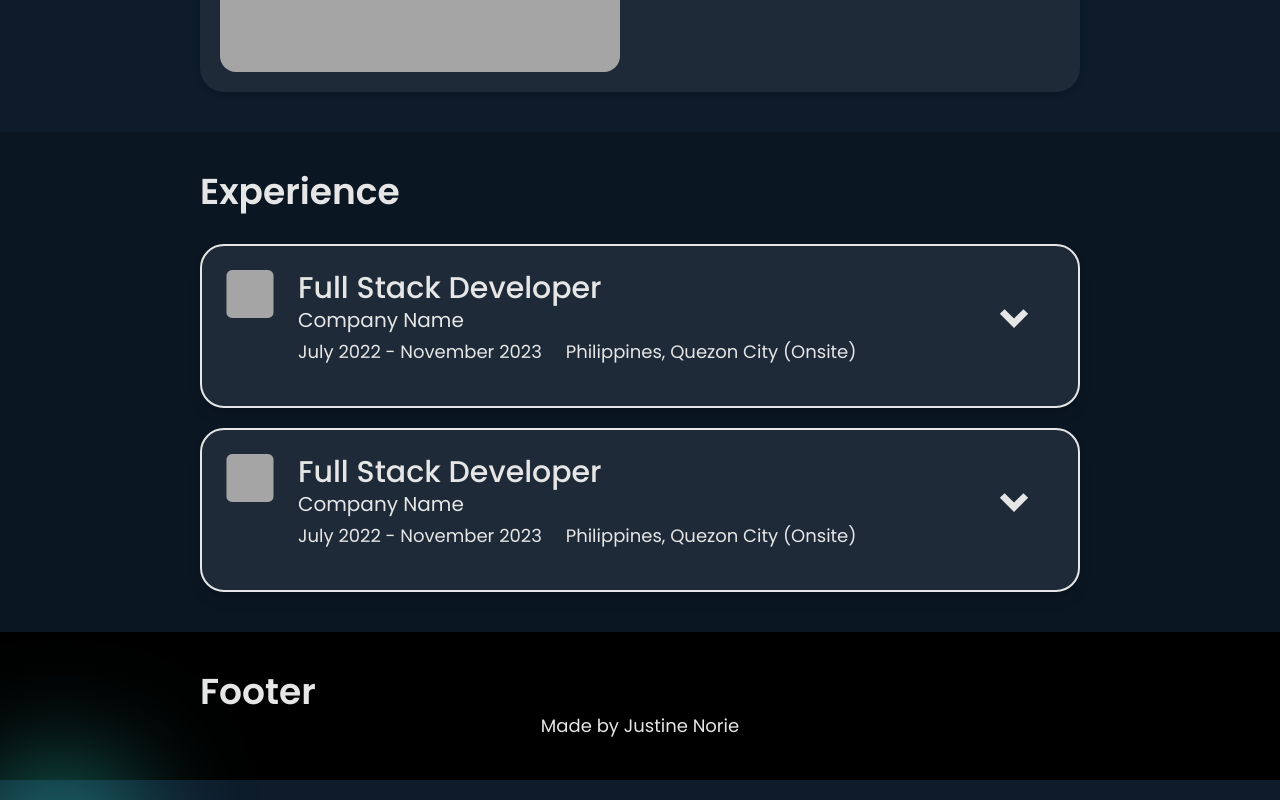
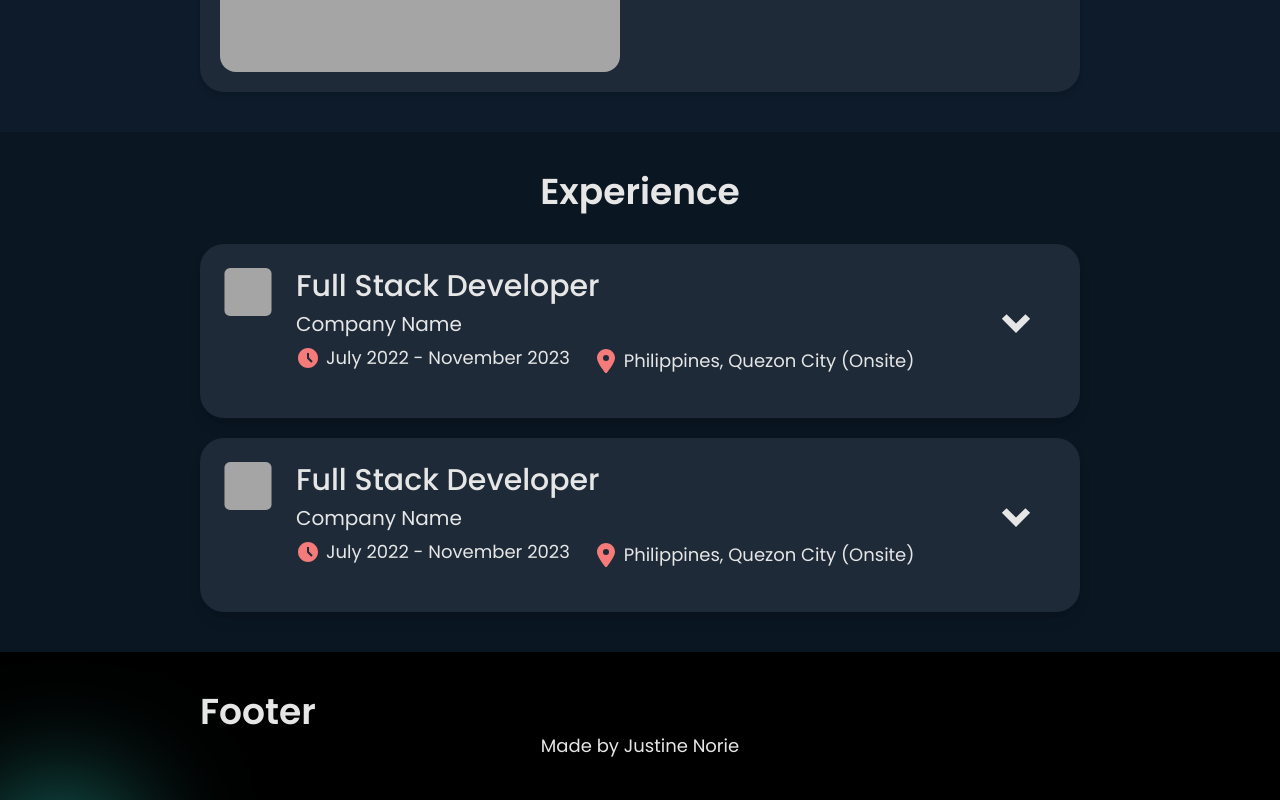
Before and after one commit to justinenorie/personal-portfolio, a React (Vite) app: page / in a window 1280 px wide. Shown: the part 2936-3736 px from the top of the page. Built offline with nearby package versions, Linux system fonts and the light colour scheme.

Commit message:
Added scroll animation to Experience section and improved ExpCard layout with new icons

```diff
--- a/src/components/sections/Experience.jsx
+++ b/src/components/sections/Experience.jsx
@@ -2,15 +2,18 @@ import Typography from '../ui/Typography';
 import PropTypes from 'prop-types';
 import ExpCards from '../ui/ExpCards';
 import data from '../../lib/personals';
+import AnimatedDiv from '../../utils/AnimatedDiv';
 
 export default function Experience({ className }) {
   return (
     <section id="experiences" className={className}>
-      <Typography variant="h2" className="text-txt-light mb-8">
+      <AnimatedDiv>
+        <Typography variant="h2" className="text-txt-light text-center mb-8">
           Experience
         </Typography>
         <div className="grid gap-5">
           {data.experience.map((item, index) => (
+            <AnimatedDiv key={index}>
               <ExpCards
                 key={index}
                 position={item.position}
@@ -19,8 +22,10 @@ export default function Experience({ className }) {
                 location={item.location}
                 description={item.description}
               />
+            </AnimatedDiv>
           ))}
         </div>
+      </AnimatedDiv>
     </section>
   );
 }
--- a/src/components/ui/ExpCards.jsx
+++ b/src/components/ui/ExpCards.jsx
@@ -2,8 +2,9 @@ import { useState } from 'react';
 import { motion } from 'framer-motion';
 import PropTypes from 'prop-types';
 import Typography from './Typography';
-import { RiArrowDropDownLine } from "react-icons/ri";
-
+import { RiArrowDropDownLine } from 'react-icons/ri';
+import { MdOutlineAccessTimeFilled } from "react-icons/md";
+import { FaLocationDot } from "react-icons/fa6";
 
 const ExpCard = ({
   image,
@@ -16,19 +17,19 @@ const ExpCard = ({
   const [isOpen, setIsOpen] = useState(false);
 
   return (
-    <div className="rounded-3xl border-2 bg-cards shadow-lg border-txt-light p-6">
+    <div className="rounded-3xl content-center bg-cards shadow-lg p-6 hover:bg-cards/50">
       <div
-        className="flex justify-between items-center cursor-pointer"
-        onClick={() => setIsOpen(!isOpen)}
+        className="flex justify-between items-center self-center cursor-pointer"
+        onClick={() => setIsOpen(prevState => !prevState)}
       >
         <div className="flex gap-6">
           <img
             src={image || '/Rectangle.svg'}
             alt={`${companyName}`}
-            className="w-12 h-12"
+            className="w-12 h-12 hidden sm:block"
           />
 
-          <div>
+          <div className="grid gap-1.5">
             <Typography variant="h3" className="text-txt-light">
               {position || 'Your Position'}
             </Typography>
@@ -36,11 +37,13 @@ const ExpCard = ({
               {companyName || 'Company Name'}
             </Typography>
 
-            <div className="flex gap-6 items-center mt-1">
-              <Typography variant="small" className="text-txt-light">
+            <div className="flex-col gap-6 items-center min-[57rem]:flex min-[57rem]:flex-row">
+              <Typography variant="small" className="text-txt-light flex gap-1.5 mb-1.5">
+                <MdOutlineAccessTimeFilled className="w-6 h-6 self-center text-primary"/>
                 {duration || 'January 1995 - December 1995'}
               </Typography>
-              <Typography variant="small" className="text-txt-light">
+              <Typography variant="small" className="text-txt-light flex gap-1.5">
+                <FaLocationDot className="w-6 h-6 self-center text-primary"/>
                 {location || 'Company Location'}
               </Typography>
             </div>
@@ -51,14 +54,7 @@ const ExpCard = ({
           animate={{ rotate: isOpen ? 180 : 0 }}
           transition={{ duration: 0.3 }}
         >
-          <RiArrowDropDownLine
-            className="text-txt-light w-20 h-20"
-          />
-          {/* <img
-            src={image || '/Rectangle.svg'}
-            alt={`${companyName}`}
-            className="w-12 h-12"
-          /> */}
+          <RiArrowDropDownLine className="text-txt-light w-20 h-20" />
         </motion.div>
       </div>
 
```
Lines whose indentation alone changed are shown as unchanged.
